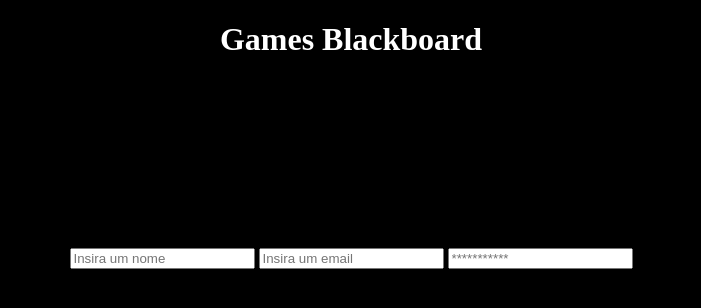
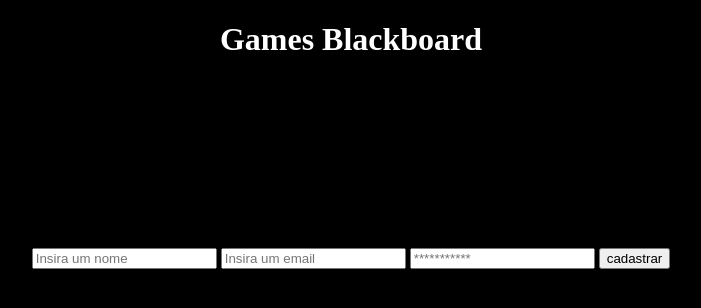
Before and after one commit to czaraugustocoder/atari_like_game_painel, a Flask app: page / in a window 1280 px wide. Shown: the top 308 px of the page, without its empty margins (289-990 px from the left). Run offline with Flask 3, Linux system fonts and the light colour scheme.

Commit message:
inserção do botão cadastrar

```diff
--- a/server/templates/register.html
+++ b/server/templates/register.html
@@ -37,6 +37,7 @@
             <input type="text" name="name" placeholder="Insira um nome">
             <input type="email" name="email" placeholder="Insira um email">
             <input type="password" name="password" placeholder="***********">
+            <input type="submit" value="cadastrar">
         </form>
     </div>
 </body>
```
